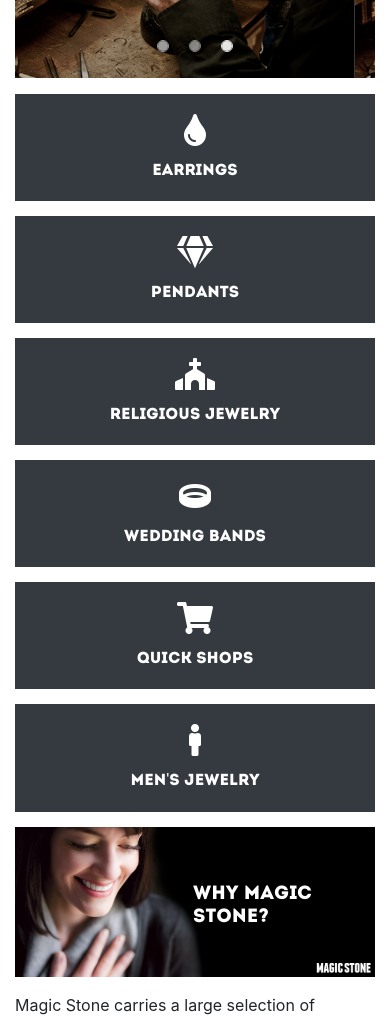
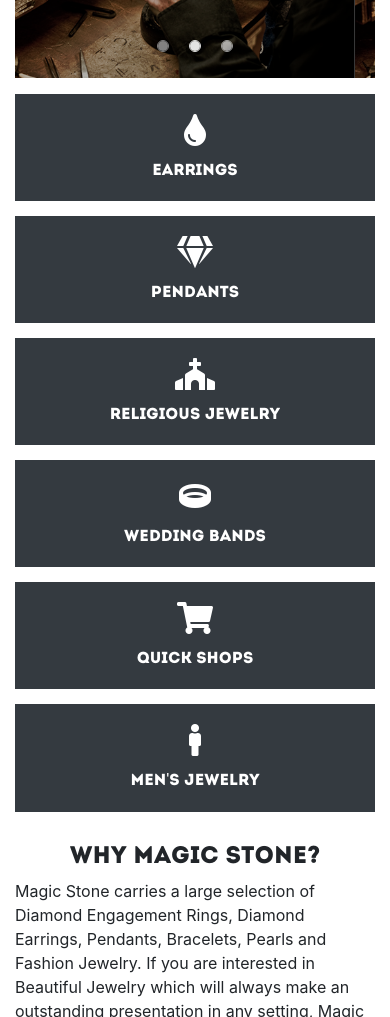
Before and after one commit to EveMarieZ/stuller-test, a plain HTML site: page index.html in a window 390 px wide. Shown: the part 443-1460 px from the top of the page. Drawn offline with nearby package versions, Linux system fonts and the light colour scheme.

Commit message:
simplified mobile footer

```diff
--- a/css/custom.css
+++ b/css/custom.css
@@ -343,7 +343,7 @@ background-color: #fff;
 
 
 .list-inline-item img {
-	height: 28px !important;
+	height: 40px !important;
 	width: auto !important;
 	margin-right: 0 !important;
 }
--- a/index.html
+++ b/index.html
@@ -78,8 +78,8 @@
       <div id="carouselExampleIndicators" class="carousel slide .d-none .d-sm-block col-s-12 col-lg-6 m-0 pointer-event" data-ride="carousel">
         <ol class="carousel-indicators" style="z-index:1 !important">
           <li data-target="#carouselExampleIndicators" data-slide-to="0" class=""></li>
-          <li data-target="#carouselExampleIndicators" data-slide-to="1" class=""></li>
-          <li data-target="#carouselExampleIndicators" data-slide-to="2" class="active"></li>
+          <li data-target="#carouselExampleIndicators" data-slide-to="1" class="active"></li>
+          <li data-target="#carouselExampleIndicators" data-slide-to="2" class=""></li>
         </ol>
       <div class="carousel-inner">
         <div class="carousel-item">
@@ -90,7 +90,7 @@
             </div>
           </div>
         </div>
-      <div class="carousel-item">
+      <div class="carousel-item active">
         <img class="d-block w-100" src="img/carousel.png" alt="Second slide">
         <div class="absolute-div">
           <div class="carousel-content">
@@ -98,7 +98,7 @@
           </div>
         </div>
       </div>
-      <div class="carousel-item active">
+      <div class="carousel-item">
         <img class="d-block w-100" src="img/carousel.png" alt="Third slide">
         <div class="absolute-div">
           <div class="carousel-content">
@@ -200,7 +200,7 @@
 
 <div class="container">
 <div class="row">
-<div class="card border-0 text-left text-white mt-sm-3 mt-lg-4 col-md-12">
+<div class="card border-0 text-left text-white mt-sm-3 mt-lg-4 col-md-12 d-none d-md-block">
     <img src="img/woman-full.png" alt="Woman smiling" class="card-img rounded-0">
       <div class="card-img-overlay d-flex align-items-center">
         <div class="w-100"></div>
@@ -217,7 +217,8 @@
 
 <div class="container mt-3 d-md-none">
     <div class="row d-flex justify-content-center">
-    <p>Magic Stone carries a large selection of Diamond Engagement Rings, Diamond Earrings, Pendants, Bracelets, Pearls and Fashion Jewelry. If you are interested in Beautiful Jewelry which will always make an outstanding presentation in any setting, Magic Stone is the destination for you.</p>
+    <h4>Why Magic Stone?</h4>
+<p>Magic Stone carries a large selection of Diamond Engagement Rings, Diamond Earrings, Pendants, Bracelets, Pearls and Fashion Jewelry. If you are interested in Beautiful Jewelry which will always make an outstanding presentation in any setting, Magic Stone is the destination for you.</p>
      <p>We are staffed by knowledgeable sales people and Graduates of the Gemological Institute of America. We also understand the importance of service to our customers and our expert jewelers do in-store manufacturing, sizing, and repairs.</p>
     <button type="button" class="btn btn-primary">Read More</button>
 </div>
```
